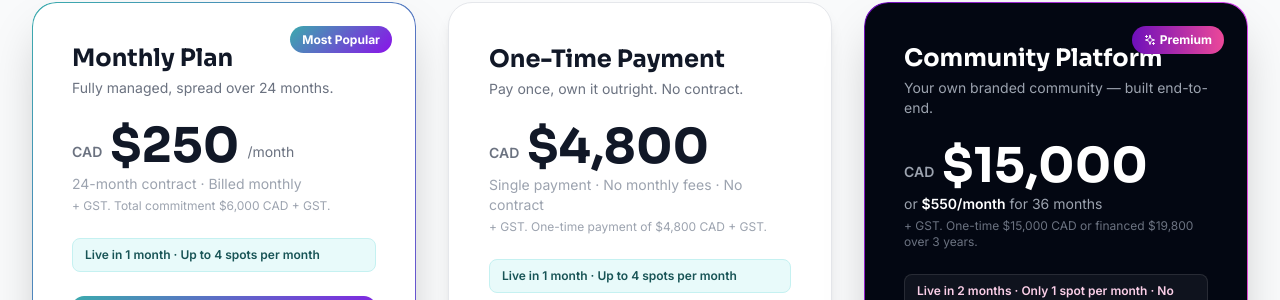
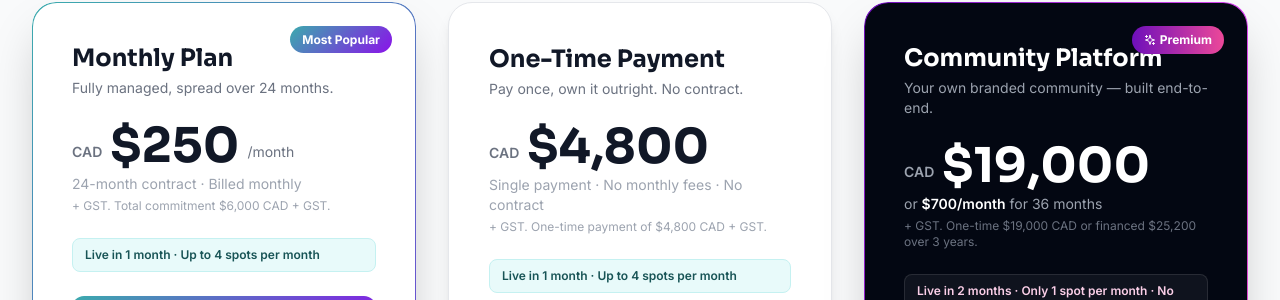
Before and after one commit to IronCanuck/digital-pivot-website, a React (Vite) app: page / in a window 1280 px wide. Shown: the part 6475-6775 px from the top of the page. Built offline with nearby package versions, Linux system fonts and the light colour scheme; no server answers; the database is empty.

Commit message:
Update Community Platform pricing to $19,000 / $700 over 36mo
Made-with: Cursor

```diff
--- a/src/components/PricingSection.tsx
+++ b/src/components/PricingSection.tsx
@@ -166,13 +166,13 @@ export default function PricingSection() {
 
               <div className="flex items-end gap-2 mb-1">
                 <span className="text-sm font-semibold text-gray-400 mb-2">CAD</span>
-                <span className="font-display text-5xl font-bold text-white">$15,000</span>
+                <span className="font-display text-5xl font-bold text-white">$19,000</span>
               </div>
               <p className="text-sm text-gray-400 mb-1">
-                or <span className="font-semibold text-white">$550/month</span> for 36 months
+                or <span className="font-semibold text-white">$700/month</span> for 36 months
               </p>
               <p className="text-xs text-gray-500 mb-6">
-                + GST. One-time $15,000 CAD or financed $19,800 over 3 years.
+                + GST. One-time $19,000 CAD or financed $25,200 over 3 years.
               </p>
 
               <p className="text-xs font-semibold text-pink-200 bg-white/5 border border-white/10 rounded-lg px-3 py-2 mb-6">
@@ -181,7 +181,7 @@ export default function PricingSection() {
 
               <button
                 onClick={() =>
-                  applyForPlan('Community Platform — $15,000 CAD or $550/month × 36')
+                  applyForPlan('Community Platform — $19,000 CAD or $700/month × 36')
                 }
                 className="block w-full text-center py-4 rounded-xl bg-gradient-to-r from-purple-500 to-pink-500 text-white font-bold text-base hover:opacity-90 transition-opacity shadow-lg mb-8"
               >
```
